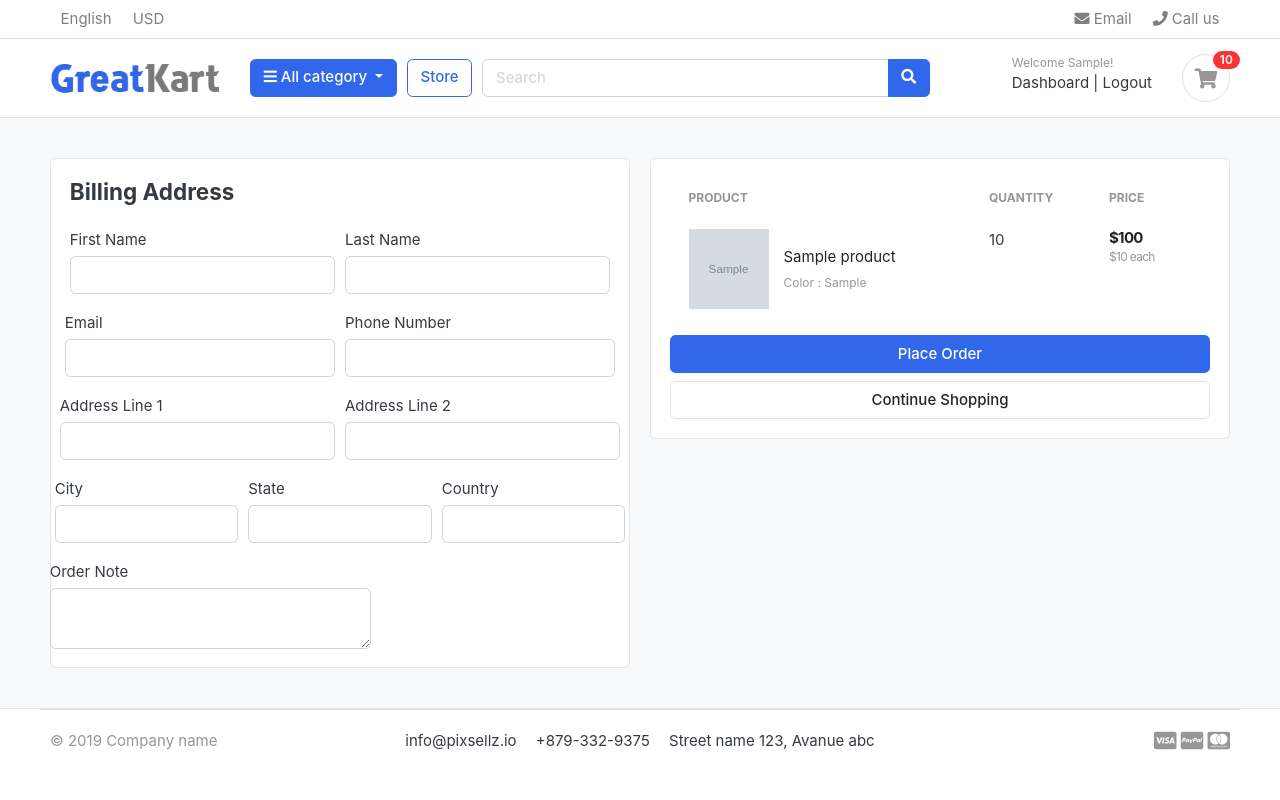
After one commit to Thasneem97/Dkart-django, a Django app: page /cart/checkout/ in a window 1280 px wide. The commit adds this page. Run offline with Django 3.2, Linux system fonts and the light colour scheme; a user stored in the database is signed in; tables that the repository leaves empty hold one stand-in row (values such as "Sample post"); grey boxes marked "Sample" are stand-in pictures; some libraries are stand-ins or nearby versions; some web fonts are replaced.

Commit message:
cart and checkout function for logged in users

```diff
--- a/carts/context_processors.py
+++ b/carts/context_processors.py
@@ -9,7 +9,10 @@ def counter(request):
     else:
         try:
             cart = Cart.objects.filter(cart_id=_cart_id(request))
-            cart_items = CartItem.objects.all().filter(cart=cart[:1])
+            if request.user.is_authenticated:
+               cart_items = CartItem.objects.all().filter(user=request.user)
+            else:
+               cart_items = CartItem.objects.all().filter(cart=cart[:1])
             for cart_item in cart_items:
                 cart_count += cart_item.quantity
         except Cart.DoesNotExist:
--- a/carts/models.py
+++ b/carts/models.py
@@ -1,5 +1,6 @@
 from django.db import models
 from store.models import Product,Variation
+from accounts.models import Account
 
 # Create your models here.
 class Cart(models.Model):
@@ -10,9 +11,10 @@ class Cart(models.Model):
         return self.cart_id
 
 class CartItem(models.Model):
+    user =  models.ForeignKey(Account,on_delete=models.CASCADE,null=True)
     product = models.ForeignKey(Product, on_delete=models.CASCADE)
     variations = models.ManyToManyField(Variation,blank =True)
-    cart    = models.ForeignKey(Cart, on_delete=models.CASCADE)
+    cart    = models.ForeignKey(Cart, on_delete=models.CASCADE,null=True)
     quantity = models.IntegerField()
     is_active = models.BooleanField(default=True)
 
--- a/carts/urls.py
+++ b/carts/urls.py
@@ -6,5 +6,6 @@ urlpatterns =[
      path('add_cart/<int:product_id>/',views.add_cart,name='add_cart'),
      path('remove_cart/<int:product_id>/<int:cart_item_id>/',views.remove_cart,name='remove_cart'),
      path('remove_cart_item/<int:product_id>/<int:cart_item_id>/',views.remove_cart_item,name='remove_cart_item'),
+     path('checkout/',views.checkout,name='checkout'),
 
 ]
--- a/carts/views.py
+++ b/carts/views.py
@@ -3,6 +3,8 @@ from store.models import Product,Variation
 from . models import Cart,CartItem
 from django.core.exceptions import ObjectDoesNotExist
 from django.http import HttpResponse
+from django.contrib.auth.decorators import login_required
+
 
 # Create your views here
 def _cart_id(request):
@@ -13,75 +15,134 @@ def _cart_id(request):
 
 
 def add_cart(request,product_id):
+    current_user = request.user
     product=Product.objects.get(id=product_id)
-    product_variation = []
-    if request.method=='POST':
-      for item in request.POST:
-        key = item
-        value = request.POST[key]
+    #if user is authenticated
+    if current_user.is_authenticated:
+        product_variation = []
+        if request.method=='POST':
+          for item in request.POST:
+            key = item
+            value = request.POST[key]
+
+            try:
+                variation =Variation.objects.get(product=product,variation_category__iexact=key,variation_value__iexact=value)
+                product_variation.append(variation)
+            except:
+                pass
+
+
+        is_cart_item_exists = CartItem.objects.filter(product=product,user=current_user).exists()
+        if is_cart_item_exists:
+           cart_item=CartItem.objects.filter(product=product,user=current_user)
+           ex_var_list = []
+           id=[]
+
+           for item in cart_item:
+               existing_variation = item.variations.all()
+               ex_var_list.append(list(existing_variation))
+               id.append(item.id)
+
+           if product_variation in ex_var_list:
+                    # increase the cart item quantity
+                    index = ex_var_list.index(product_variation)
+                    item_id = id[index]
+                    item = CartItem.objects.get(product=product, id=item_id)
+                    item.quantity += 1
+                    item.save()
+
+           else:
+                    item = CartItem.objects.create(product=product, quantity=1, user=current_user)
+                    if len(product_variation) > 0:
+                        item.variations.clear()
+                        item.variations.add(*product_variation)
+                    item.save()
+        else:
+                cart_item = CartItem.objects.create(
+                    product = product,
+                    quantity = 1,
+                    user = current_user,
+                )
+                if len(product_variation) > 0:
+                    cart_item.variations.clear()
+                    cart_item.variations.add(*product_variation)
+                cart_item.save()
+        return redirect('cart')
+
+    #if user is  not authenticated
+    else:
+        product_variation = []
+        if request.method=='POST':
+          for item in request.POST:
+            key = item
+            value = request.POST[key]
+
+            try:
+                variation =Variation.objects.get(product=product,variation_category__iexact=key,variation_value__iexact=value)
+                product_variation.append(variation)
+            except:
+                pass
+
 
         try:
-            variation =Variation.objects.get(product=product,variation_category__iexact=key,variation_value__iexact=value)
-            product_variation.append(variation)
-        except:
-            pass
+          cart = Cart.objects.get(cart_id=_cart_id(request)) # get the cart using the cart_id present in the session
+        except Cart.DoesNotExist:
+          cart = Cart.objects.create(
+             cart_id = _cart_id(request)
+                )
+        cart.save()
 
+        is_cart_item_exists = CartItem.objects.filter(product=product,cart=cart).exists()
 
-    try:
-      cart = Cart.objects.get(cart_id=_cart_id(request)) # get the cart using the cart_id present in the session
-    except Cart.DoesNotExist:
-      cart = Cart.objects.create(
-         cart_id = _cart_id(request)
-            )
-    cart.save()
+        if is_cart_item_exists:
+           cart_item=CartItem.objects.filter(product=product,quantity = 1, cart=cart)
+           ex_var_list = []
+           id=[]
 
-    is_cart_item_exists = CartItem.objects.filter(product=product,cart=cart).exists()
+           for item in cart_item:
+               existing_variation = item.variations.all()
+               ex_var_list.append(list(existing_variation))
+               id.append(item.id)
+           print(ex_var_list)
 
-    if is_cart_item_exists:
-       cart_item=CartItem.objects.filter(product=product,quantity = 1, cart=cart)
-       ex_var_list = []
-       id=[]
+           if product_variation in ex_var_list:
+                    # increase the cart item quantity
+                    index = ex_var_list.index(product_variation)
+                    item_id = id[index]
+                    item = CartItem.objects.get(product=product, id=item_id)
+                    item.quantity += 1
+                    item.save()
 
-       for item in cart_item:
-           existing_variation = item.variations.all()
-           ex_var_list.append(list(existing_variation))
-           id.append(item.id)
-       print(ex_var_list)
-
-       if product_variation in ex_var_list:
-                # increase the cart item quantity
-                index = ex_var_list.index(product_variation)
-                item_id = id[index]
-                item = CartItem.objects.get(product=product, id=item_id)
-                item.quantity += 1
-                item.save()
-
-       else:
-                item = CartItem.objects.create(product=product, quantity=1, cart=cart)
+           else:
+                    item = CartItem.objects.create(product=product, quantity=1, cart=cart)
+                    if len(product_variation) > 0:
+                        item.variations.clear()
+                        item.variations.add(*product_variation)
+                    item.save()
+        else:
+                cart_item = CartItem.objects.create(
+                    product = product,
+                    quantity = 1,
+                    cart = cart,
+                )
                 if len(product_variation) > 0:
-                    item.variations.clear()
-                    item.variations.add(*product_variation)
-                item.save()
-    else:
-            cart_item = CartItem.objects.create(
-                product = product,
-                quantity = 1,
-                cart = cart,
-            )
-            if len(product_variation) > 0:
-                cart_item.variations.clear()
-                cart_item.variations.add(*product_variation)
-            cart_item.save()
-    return redirect('cart')
+                    cart_item.variations.clear()
+                    cart_item.variations.add(*product_variation)
+                cart_item.save()
+        return redirect('cart')
 
 
 
 
 def remove_cart(request, product_id,cart_item_id):
-    cart = Cart.objects.get(cart_id=_cart_id(request))
+
     product = get_object_or_404(Product,id=product_id)
     try:
-       cart_item = CartItem.objects.get(product=product,cart=cart,id=cart_item_id)
+       if request.user.is_authenticated:
+         cart_item = CartItem.objects.get(product=product,user=request.user,id=cart_item_id)
+       else:
+         cart = Cart.objects.get(cart_id=_cart_id(request))
+         cart_item = CartItem.objects.get(product=product,cart=cart,id=cart_item_id)
        if cart_item.quantity > 1:
             cart_item.quantity -= 1
             cart_item.save()
@@ -92,9 +153,12 @@ def remove_cart(request, product_id,cart_item_id):
     return redirect('cart')
 
 def remove_cart_item(request, product_id,cart_item_id):
-    cart = Cart.objects.get(cart_id=_cart_id(request))
     product = get_object_or_404(Product,id=product_id)
-    cart_item = CartItem.objects.get(product=product,cart=cart,id=cart_item_id)
+    if request.user.is_authenticated:
+      cart_item = CartItem.objects.get(product=product,user=request.user,id=cart_item_id)
+    else:
+      cart = Cart.objects.get(cart_id=_cart_id(request))
+      cart_item = CartItem.objects.get(product=product,cart=cart,id=cart_item_id)
     cart_item.delete()
     return redirect('cart')
 
@@ -104,8 +168,11 @@ def cart(request,total=0,quantity=0,cart_items=None):
     try:
       tax =0
       grand_total=0
-      cart = Cart.objects.get(cart_id=_cart_id(request))
-      cart_items = CartItem.objects.filter(cart=cart, is_active=True)
+      if request.user.is_authenticated:
+          cart_items = CartItem.objects.filter(user=request.user,is_active=True)
+      else:
+          cart = Cart.objects.get(cart_id=_cart_id(request))
+          cart_items = CartItem.objects.filter(cart=cart, is_active=True)
       for cart_item in cart_items:
             total += (cart_item.product.price * cart_item.quantity)
             quantity += cart_item.quantity
@@ -119,6 +186,33 @@ def cart(request,total=0,quantity=0,cart_items=None):
         'cart_items': cart_items,
         'tax': tax,
         'grand_total': grand_total,
-
          }
     return render(request,'store/cart.html',context)
+
+
+
+@login_required(login_url = 'login')
+def checkout(request,total=0,quantity=0,cart_items=None):
+    try:
+      tax =0
+      grand_total=0
+      if request.user.is_authenticated:
+          cart_items = CartItem.objects.filter(user=request.user,is_active=True)
+      else:
+          cart = Cart.objects.get(cart_id=_cart_id(request))
+          cart_items = CartItem.objects.filter(cart=cart, is_active=True)
+      for cart_item in cart_items:
+            total += (cart_item.product.price * cart_item.quantity)
+            quantity += cart_item.quantity
+      tax =(2 * total)/100
+      grand_total= total+tax
+    except ObjectDoesNotExist:
+        pass
+    context = {
+        'total': total,
+        'quantity': quantity,
+        'cart_items': cart_items,
+        'tax': tax,
+        'grand_total': grand_total,
+         }
+    return render(request,'store/checkout.html',context)
--- a/templates/store/cart.html
+++ b/templates/store/cart.html
@@ -100,7 +100,7 @@
 			<p class="text-center mb-3">
 				<img src="{% static './images/misc/payments.png' %}" height="26">
 			</p>
-			<a href="./place-order.html" class="btn btn-primary btn-block"> Checkout </a>
+			<a href="{% url 'checkout' %}" class="btn btn-primary btn-block"> Checkout </a>
 			<a href="{% url 'store' %}" class="btn btn-light btn-block">Continue Shopping</a>
 		</div> <!-- card-body.// -->
 		</div> <!-- card.// -->
--- /dev/null
+++ b/templates/store/checkout.html
@@ -0,0 +1,130 @@
+{% extends 'base.html' %}
+{% load static %}
+{% block content %}
+
+<section class="section-content padding-y bg">
+<div class="container">
+
+<!-- ============================ COMPONENT 1 ================================= -->
+
+
+<div class="row">
+	<aside class="col-lg-6">
+<div class="card">
+  <div class="card-body">
+    <h4 class ="card-title mb-4">Billing Address</h4>
+    <form action="" method="POST">
+			{% csrf_token %}
+      <div class="form-row">
+        <div class="col form-group">
+          <label for = "">First Name</label>
+          <input type="text" name="first_name" class="form-control" required>
+        </div>
+        <div class="col form-group">
+          <label for = "">Last Name</label>
+          <input type="text" name="last_name" class="form-control" required>
+        </div>
+        <div class="form-row">
+        <div class="col form-group">
+          <label for = "">Email</label>
+            <input type="text" name="email" class="form-control" required>
+        </div>
+        <div class="col form-group">
+          <label for = "">Phone Number</label>
+            <input type="text" name="phone" class="form-control" required>
+         </div>
+         <div class="form-row">
+         <div class="col form-group">
+            <label for = "">Address Line 1</label>
+              <input type="text" name="address_line_1" class="form-control" required>
+         </div>
+         <div class="col form-group">
+              <label for = "">Address Line 2</label>
+                <input type="text" name="address_line_2" class="form-control" required>
+         </div>
+         <div class="form-row">
+         <div class="col form-group">
+              <label for = "">City</label>
+                <input type="text" name="city" class="form-control" required>
+         </div>
+         <div class="col form-group">
+              <label for = "">State</label>
+                <input type="text" name="state" class="form-control" required>
+         </div>
+         <div class="col form-group">
+              <label for = "">Country</label>
+                <input type="text" name="country" class="form-control" required>
+         </div>
+         </div>
+
+         <div class="form-row">
+          <label for = "">Order Note</label>
+          <textarea name="order_note" rows="2" class ="form-control" ></textarea>
+         </div>
+
+  </div>
+</div> <!-- card.// -->
+
+	</aside> <!-- col.// -->
+	<aside class="col-lg-6">
+
+		<div class="card">
+		<div class="card-body">
+      <table class="table table-borderless table-shopping-cart">
+      <thead class="text-muted">
+      <tr class="small text-uppercase">
+        <th scope="col">Product</th>
+        <th scope="col" width="120">Quantity</th>
+        <th scope="col" width="120">Price</th>
+      </tr>
+      </thead>
+      <tbody>
+      {% for cart_item in cart_items %}
+      <tr>
+      	<td>
+      		<figure class="itemside align-items-center">
+      			<div class="aside"><img src="{{ cart_item.product.images.url }}" class="img-sm"></div>
+      			<figcaption class="info">
+      				<a href="{{ cart_item.product.get_url }}" class="title text-dark">{{ cart_item.product.product_name }}</a>
+      				<p class="text-muted small">
+                {% if cart_item.variations.all %}
+                  {% for item in cart_item.variations.all %}
+                    {{ item.variation_category | capfirst }} : {{ item.variation_value | capfirst  }} <br>
+                  {% endfor %}
+                {% endif %}
+              </p>
+      			</figcaption>
+      		</figure>
+      	</td>
+      	<td>
+      		<!-- col.// -->
+            <label for="">{{cart_item.quantity}}</label>
+      	</td>
+      	<td>
+      		<div class="price-wrap">
+      			<var class="price">${{ cart_item.sub_total }}</var>
+      			<small class="text-muted"> ${{ cart_item.product.price }} each </small>
+      		</div> <!-- price-wrap .// -->
+      	</td>
+      </tr>
+      {% endfor %}
+
+      </tbody>
+      </table>
+
+			<button type="submit" name="submit" class="btn btn-primary btn-block">  Place Order </button>
+			<a href="{% url 'store' %}" class="btn btn-light btn-block">Continue Shopping</a>
+		</form>
+
+		</div> <!-- card-body.// -->
+		</div> <!-- card.// -->
+
+</aside> <!-- col.// -->
+
+
+</div> <!-- row.// -->
+<!-- ============================ COMPONENT 1 END .// ================================= -->
+
+</div> <!-- container .//  -->
+</section>
+{% endblock %}
```
Also changed, not shown: accounts/views.py (+58 -6 lines), carts/migrations/0003_auto_20220801_1618.py (added).
